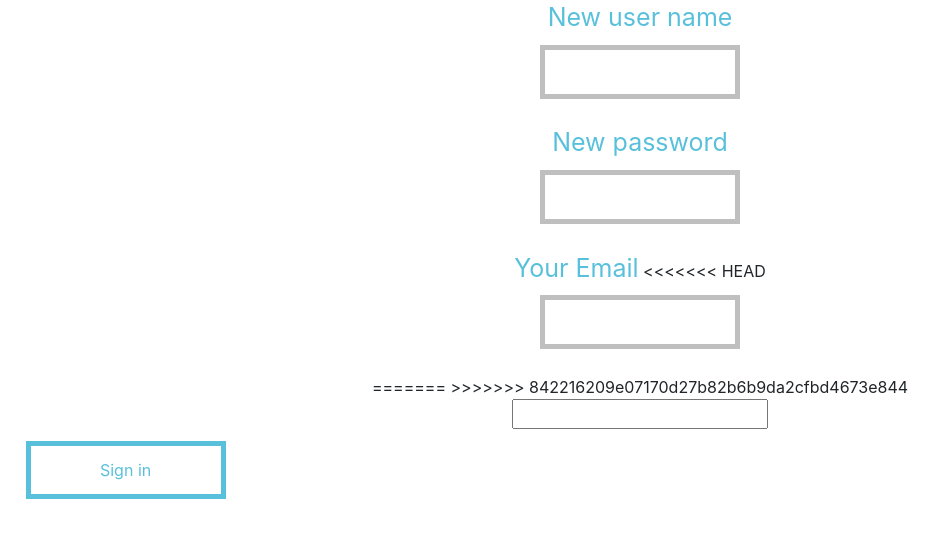
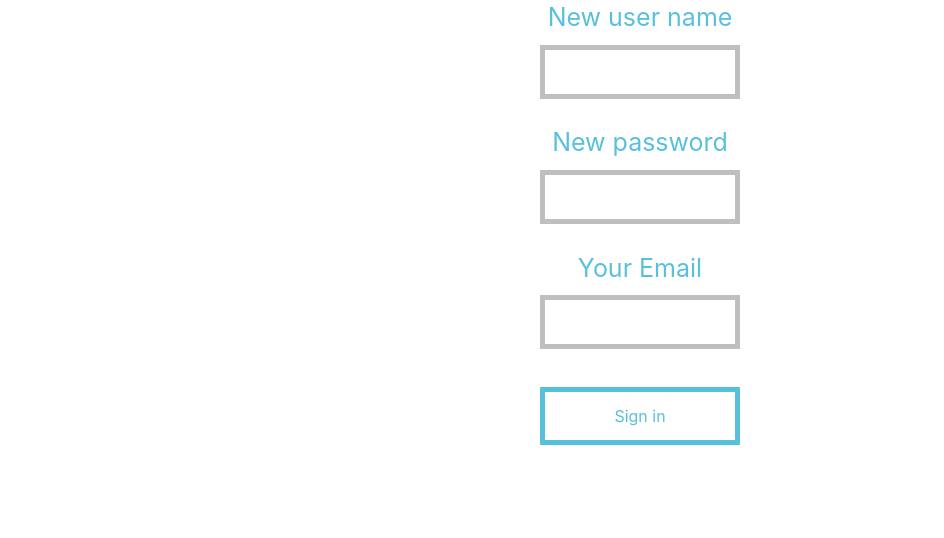
Before and after one commit to DLPJ-MUDS/daily-life-is-a-game, a Flask app: template login/main/templates/signin.html in a window 1280 px wide. Shown: the part 235-773 px from the top of the page, without its empty margins (0-944 px from the left). Run offline with Flask 2, Linux system fonts and the light colour scheme; the template is opened without the code that fills it, so the values that code supplies are empty; some libraries are stand-ins or nearby versions.

Commit message:
conflict解除

```diff
--- a/login/main/templates/entries/task.html
+++ b/login/main/templates/entries/task.html
@@ -102,11 +102,8 @@
     <!-- タスク追加 -->
     <div class="icon_s_add">
       <!--<h2 id="line">Night</h2>-->
-<<<<<<< HEAD
       <a href="{{ url_for('addtask') }}" ><img class="logo" src="static/img/add_icon.png" alt="logo"></a>
-=======
-      <a href="{{ url_for('signin') }}" ><img class="logo" src="static/img/add_icon_2.png" alt="logo"></a>
->>>>>>> 842216209e07170d27b82b6b9da2cfbd4673e844
+
     </div>
     <!-- /タスク追加 -->
 
--- a/login/main/templates/signin.html
+++ b/login/main/templates/signin.html
@@ -27,15 +27,6 @@
             <!-- これは即席メアド欄です。。！　ごめんちゃい-->
             <div class="login">
                 <label for="InputPassword">Your Email</label>
-<<<<<<< HEAD
-                <div class="right_side">
-                    <input type="email" id="InputPassword" name="email">
-                </div>
-            </div>
-            <!-- /これはなんですか... -->
-=======
->>>>>>> 842216209e07170d27b82b6b9da2cfbd4673e844
-
                 <div class="right_side">
                     <input type="email" id="InputPassword" name="email">
                 </div>
```
